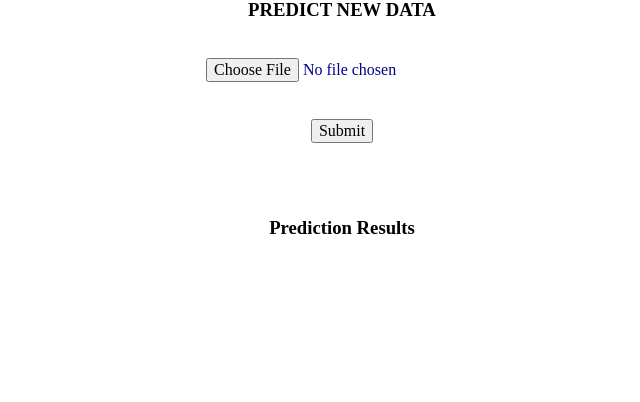
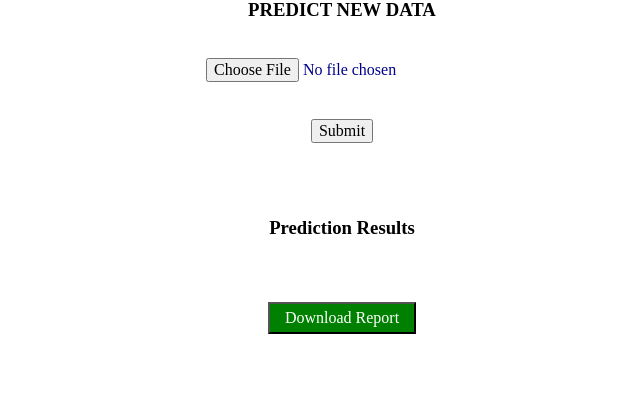
Before and after one commit to Amith3112001/Leveraging-transformer-model-for-feature-extraction-and-random-forest-for-classification-in-IDS, a Django app: template Amith/Leveragingtransformer/myapp/templates/myapp/predict.html in a window 1280 px wide. Shown: the part 253-655 px from the top of the page, without its empty margins (298-938 px from the left). Run offline with Django 3.2, Linux system fonts and the light colour scheme; the template is opened without the code that fills it, so the values that code supplies are empty; parts of the project's set-up code (start-up, migrations or seed data) failed here and were passed over.

Commit message:
fix: report button (#6)
* fix: download report pdf

* fix: mark-safe table

* fix: report download

* fix: report download

---------

Co-authored-by: Joseph-Samuel-18 <61340818+Joseph-Samuel-18@users.noreply.github.com>

```diff
--- a/Amith/Leveragingtransformer/myapp/templates/myapp/predict.html
+++ b/Amith/Leveragingtransformer/myapp/templates/myapp/predict.html
@@ -14,6 +14,11 @@
 }
 </style>
 </head>
+<script>
+    function setDownloadFlag() {
+        document.getElementById('download_flag').value = 1;
+    }
+</script>
 <body>
 <div class="headlabel">  <h1 style=" font-family: Times New Roman; ">Leveraging Transformer Model for Feature Extraction and Random forest for Classification in IDS</h1> </div>
 <div>
@@ -58,8 +63,15 @@
               <td>&nbsp;&nbsp;&nbsp;&nbsp;&nbsp;&nbsp;&nbsp;&nbsp;</td>
          </tr>
      </table>
-
-
+</div>
+<input type="hidden" id="download_flag" name="download_flag" value="0">
+<div style="text-align: center; margin-top: 20px;">
+    <form method="post" action="/download_report/">
+        {% csrf_token %}
+        <button type="submit" style="background-color: green; color: white; padding: 5px 15px;">
+            Download Report
+        </button>
+    </form>
 </div>
 </div>
 </body>
--- a/Amith/Leveragingtransformer/myapp/urls.py
+++ b/Amith/Leveragingtransformer/myapp/urls.py
@@ -27,4 +27,5 @@ urlpatterns = [
     path('modelcreation', views.modelcreation, name='modelcreation'),
     path('predict', views.predict, name='predict'),
     path('viewgraph', views.viewgraph, name='viewgraph'),
+    path('download_report/', views.download_report, name='download_report'),
 ]
```
Also changed, not shown: Amith/Leveragingtransformer/myapp/views.py (+32 -1 lines).
